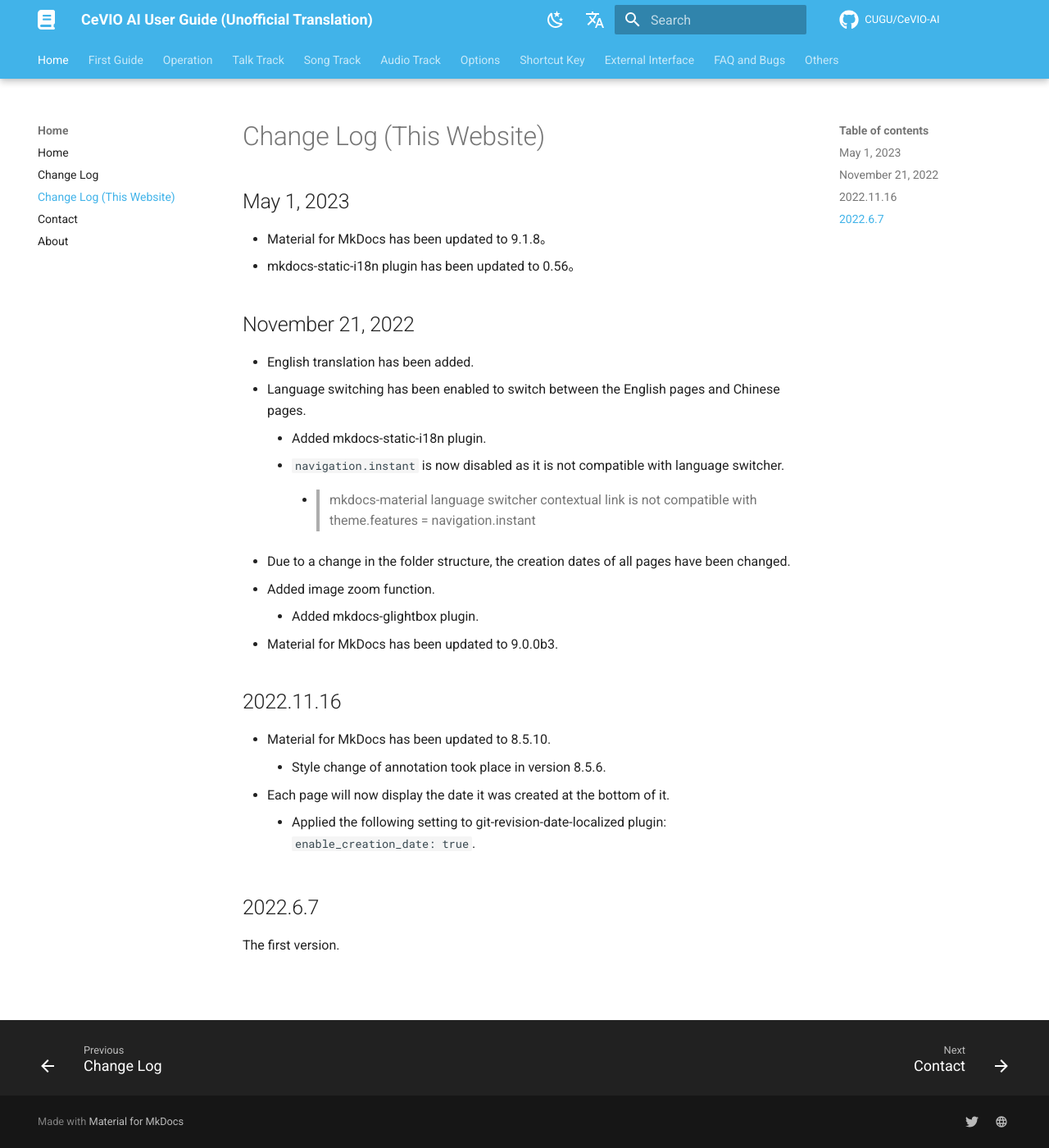
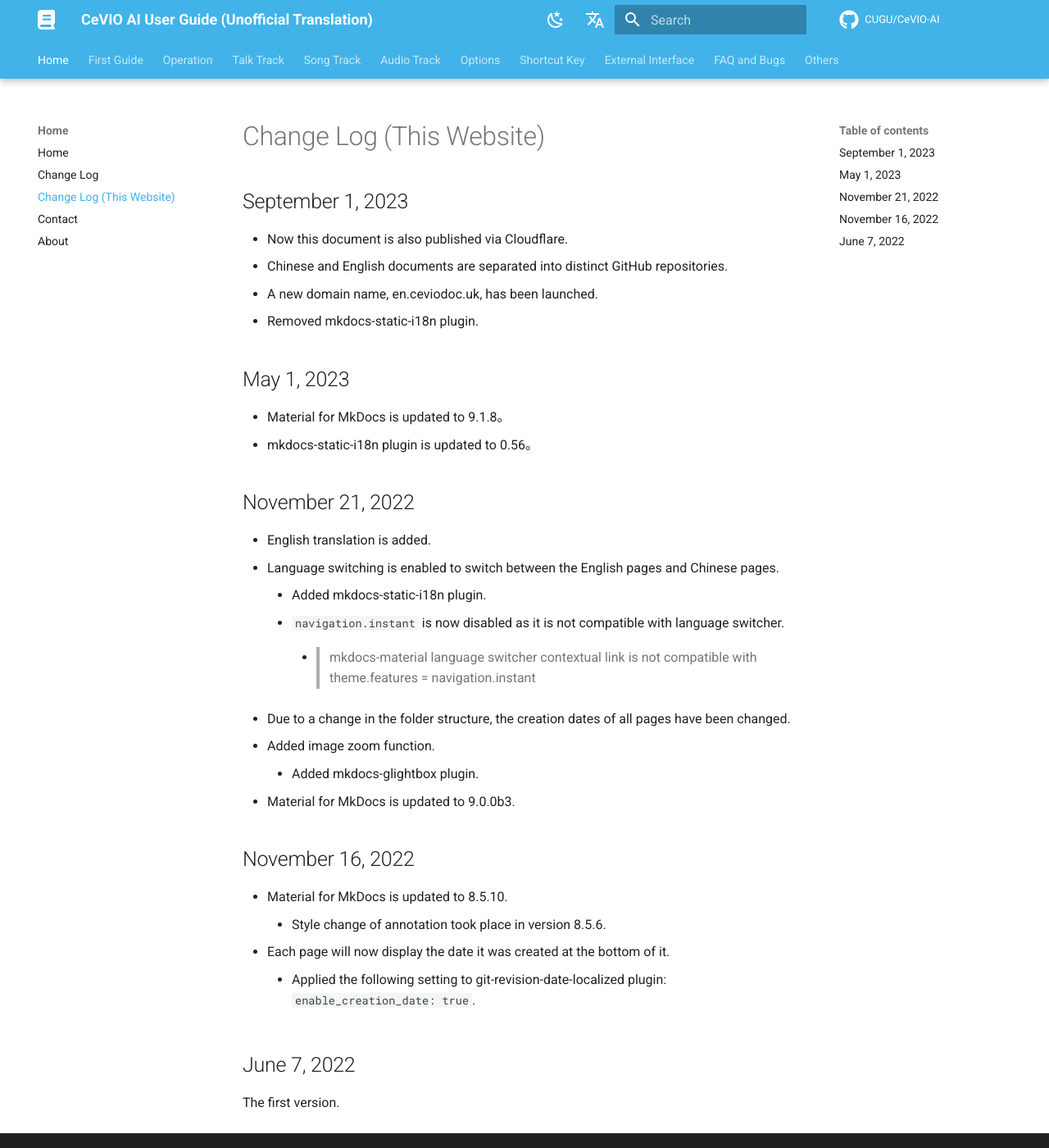
Before and after one commit to CeVIO-User-Guide-Unofficial/cevio-ai-en, an MkDocs documentation site: the page built from docs/intro/change-log_website.md, in a window 1280 px wide and 1400 px high. Shown: the whole window at 82% size. Built offline with MkDocs 1.6.1 and Material for MkDocs 9.7.7, drawn with Linux system fonts in a browser that asks for light colours; comment, search, counter and statistics services are not loaded.

Commit message:
add(change-log_website): 2023.9.1

```diff
--- a/docs/intro/change-log_website.md
+++ b/docs/intro/change-log_website.md
@@ -6,32 +6,37 @@ category: Change Log
 layout: post
 ---
 
+## September 1, 2023
+
+- Now this document is also published via Cloudflare.
+- Chinese and English documents are separated into distinct GitHub repositories.
+- A new domain name, en.ceviodoc.uk, has been launched.
+- Removed mkdocs-static-i18n plugin.
+
 ## May 1, 2023
 
-- Material for MkDocs has been updated to 9.1.8。
-- mkdocs-static-i18n plugin has been updated to 0.56。
-<!-- - As the bug in mkdocs-static-i18n has been fixed, the document structure has been changed back to version June 7th 2022.
-    - > [Is folder based docs structure incompatible with static navigation? #168](https://github.com/ultrabug/mkdocs-static-i18n/issues/168) -->
+- Material for MkDocs is updated to 9.1.8。
+- mkdocs-static-i18n plugin is updated to 0.56。
 
 ## November 21, 2022
 
-- English translation has been added.
-- Language switching has been enabled to switch between the English pages and Chinese pages.
+- English translation is added.
+- Language switching is enabled to switch between the English pages and Chinese pages.
     - Added mkdocs-static-i18n plugin.
     - `navigation.instant` is now disabled as it is not compatible with language switcher.
         - > mkdocs-material language switcher contextual link is not compatible with theme.features = navigation.instant
 - Due to a change in the folder structure, the creation dates of all pages have been changed.
 - Added image zoom function.
     - Added mkdocs-glightbox plugin.
-- Material for MkDocs has been updated to 9.0.0b3.
+- Material for MkDocs is updated to 9.0.0b3.
 
-## 2022.11.16
+## November 16, 2022
 
-- Material for MkDocs has been updated to 8.5.10.
+- Material for MkDocs is updated to 8.5.10.
     - Style change of annotation took place in version 8.5.6.
 - Each page will now display the date it was created at the bottom of it.
     - Applied the following setting to git-revision-date-localized plugin: `enable_creation_date: true`.
 
-## 2022.6.7
+## June 7, 2022
 
 The first version.
```
